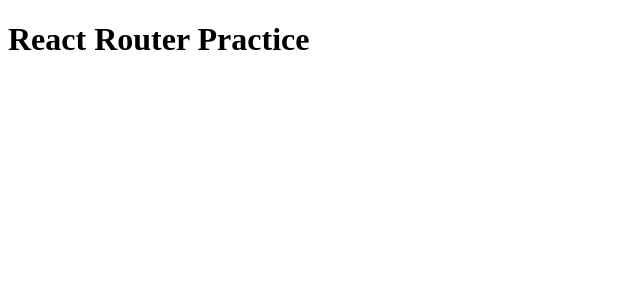
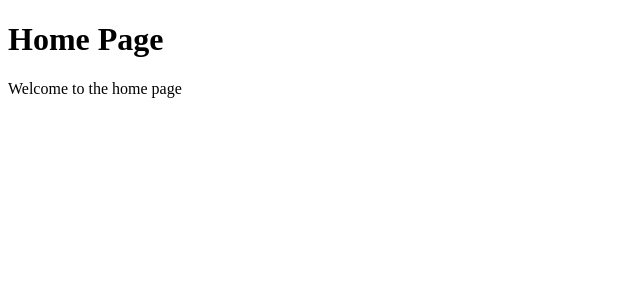
Before and after one commit to mayaswami/react-projects, a React (Vite) app in the folder 02-react-router/: page / in a window 1280 px wide. Shown: the top 300 px of the page, without its empty margins (0-640 px from the left). Built offline with nearby package versions, Linux system fonts and the light colour scheme.

Commit message:
feat: setup basic routing with Home, About, Contact and 404 pages.

```diff
--- a/02-react-router/package.json
+++ b/02-react-router/package.json
@@ -11,7 +11,8 @@
   },
   "dependencies": {
     "react": "^19.2.7",
-    "react-dom": "^19.2.7"
+    "react-dom": "^19.2.7",
+    "react-router-dom": "^7.18.1"
   },
   "devDependencies": {
     "@eslint/js": "^10.0.1",
--- a/02-react-router/src/App.jsx
+++ b/02-react-router/src/App.jsx
@@ -1,5 +1,19 @@
+import { Routes, Route } from "react-router-dom";
+
+import Home from "./Pages/Home";
+import About from "./Pages/About";
+import Contact from "./Pages/Contact";
+import NotFound from "./Pages/NotFound";
+
 function App() {
-  return <h1>React Router Practice</h1>;
+  return (
+    <Routes>
+      <Route path="/" element={<Home />} />
+      <Route path="/about" element={<About />} />
+      <Route path="/contact" element={<Contact />} />
+      <Route path="*" element={<NotFound />} />
+    </Routes>
+  );
 }
 
 export default App;
--- /dev/null
+++ b/02-react-router/src/Pages/About.jsx
@@ -0,0 +1,9 @@
+function About() {
+  return (
+    <>
+      <h1>About Page</h1>
+      <p>This is the about page.</p>
+    </>
+  );
+}
+export default About;
--- /dev/null
+++ b/02-react-router/src/Pages/Contact.jsx
@@ -0,0 +1,9 @@
+function Contact() {
+  return (
+    <>
+      <h1>Contact Page</h1>
+      <p>Contact us anytime.</p>
+    </>
+  );
+}
+export default Contact;
--- /dev/null
+++ b/02-react-router/src/Pages/Home.jsx
@@ -0,0 +1,9 @@
+function Home() {
+    return(
+        <>
+        <h1>Home Page</h1>
+        <p>Welcome to the home page</p>
+        </>
+    )
+}
+export default Home;
--- /dev/null
+++ b/02-react-router/src/Pages/NotFound.jsx
@@ -0,0 +1,9 @@
+function NotFound() {
+    return (
+      <>
+        <h1>404</h1>
+        <p>Page Not Found</p>
+      </>
+    );
+}
+export default NotFound;
--- a/02-react-router/src/main.jsx
+++ b/02-react-router/src/main.jsx
@@ -1,9 +1,12 @@
 import { StrictMode } from 'react'
 import { createRoot } from 'react-dom/client'
+import { BrowserRouter } from 'react-router-dom'
 import App from './App.jsx'
 
 createRoot(document.getElementById('root')).render(
   <StrictMode>
-    <App />
+    <BrowserRouter>
+      <App />
+    </BrowserRouter>
   </StrictMode>,
 )
```
Also changed, not shown: 1 other file (tests, documents, lock files or other folders).
